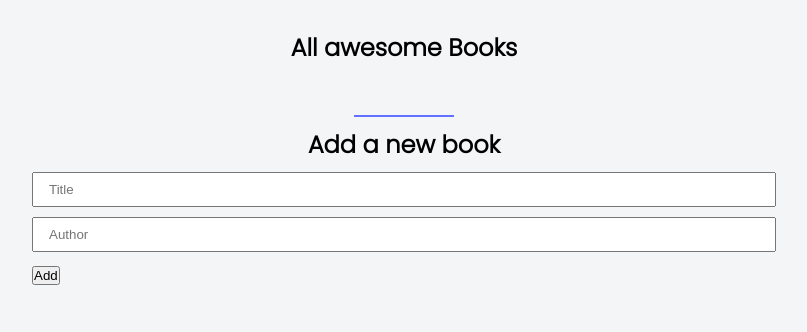
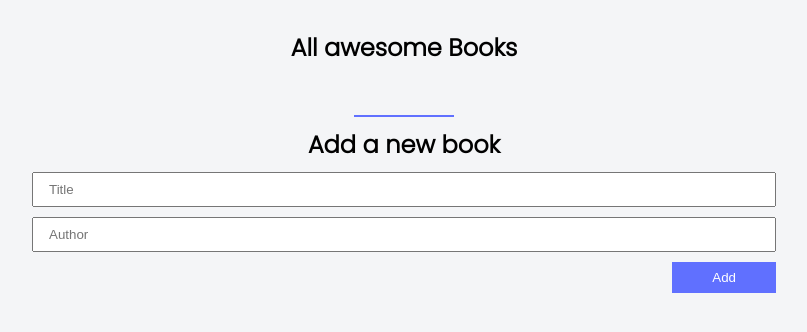
Before and after one commit to AnselemOdims/Awesome-Books, a website with bundled scripts: page index.html in a window 1280 px wide. Shown: the whole page, without its empty margins (236-1043 px from the left). Built offline with nearby package versions, Linux system fonts and the light colour scheme.

Commit message:
Included styles to the form button

```diff
--- a/main.css
+++ b/main.css
@@ -48,7 +48,6 @@ main {
 	background: #6070ff;
 }
 
-
 /* Form Styles */
 form {
 	width: 60%;
@@ -63,3 +62,15 @@ form {
 	padding: 8px 15px;
 	width: 100%;
 }
+
+.form-btn {
+	display: flex;
+	justify-content: flex-end;
+}
+
+.form-btn button {
+	padding: 8px 40px;
+	border: none;
+	background-color: #6070ff;
+	color: #fff;
+}
```
Lines whose indentation alone changed are shown as unchanged.
